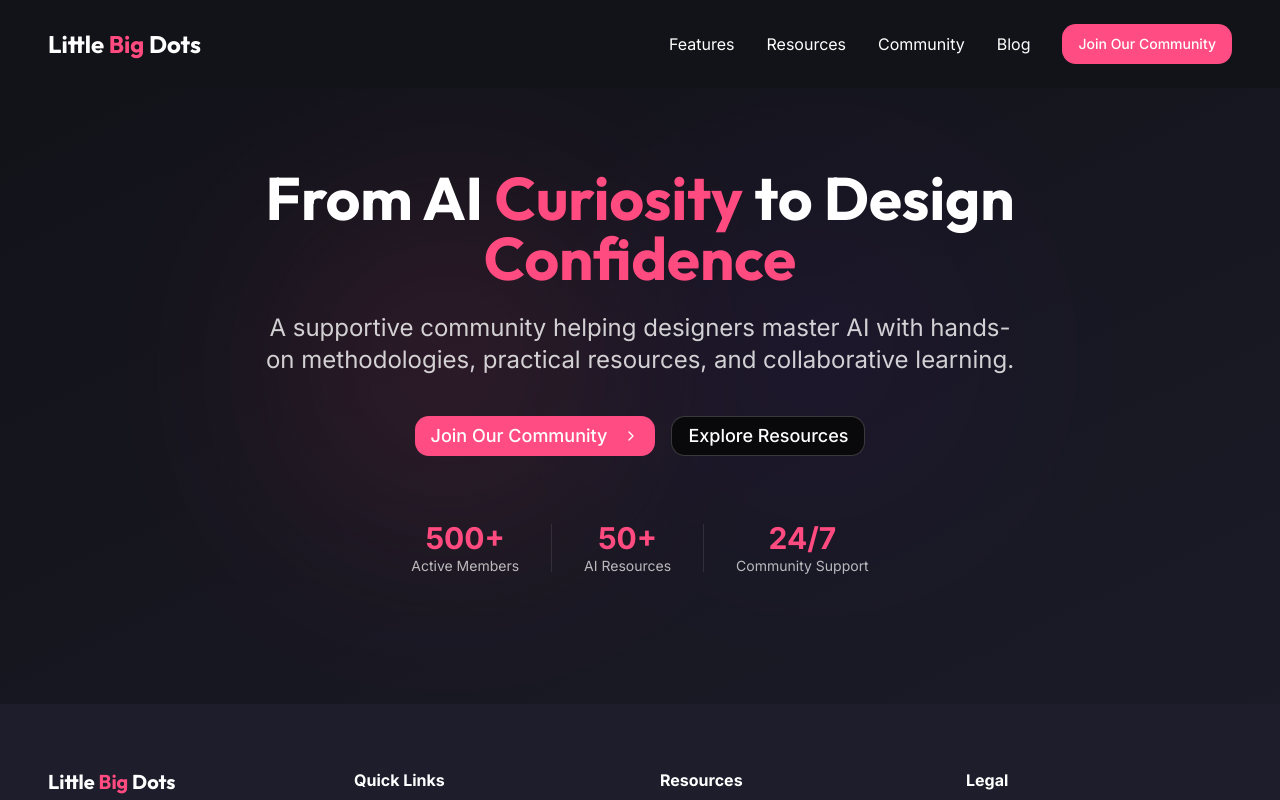
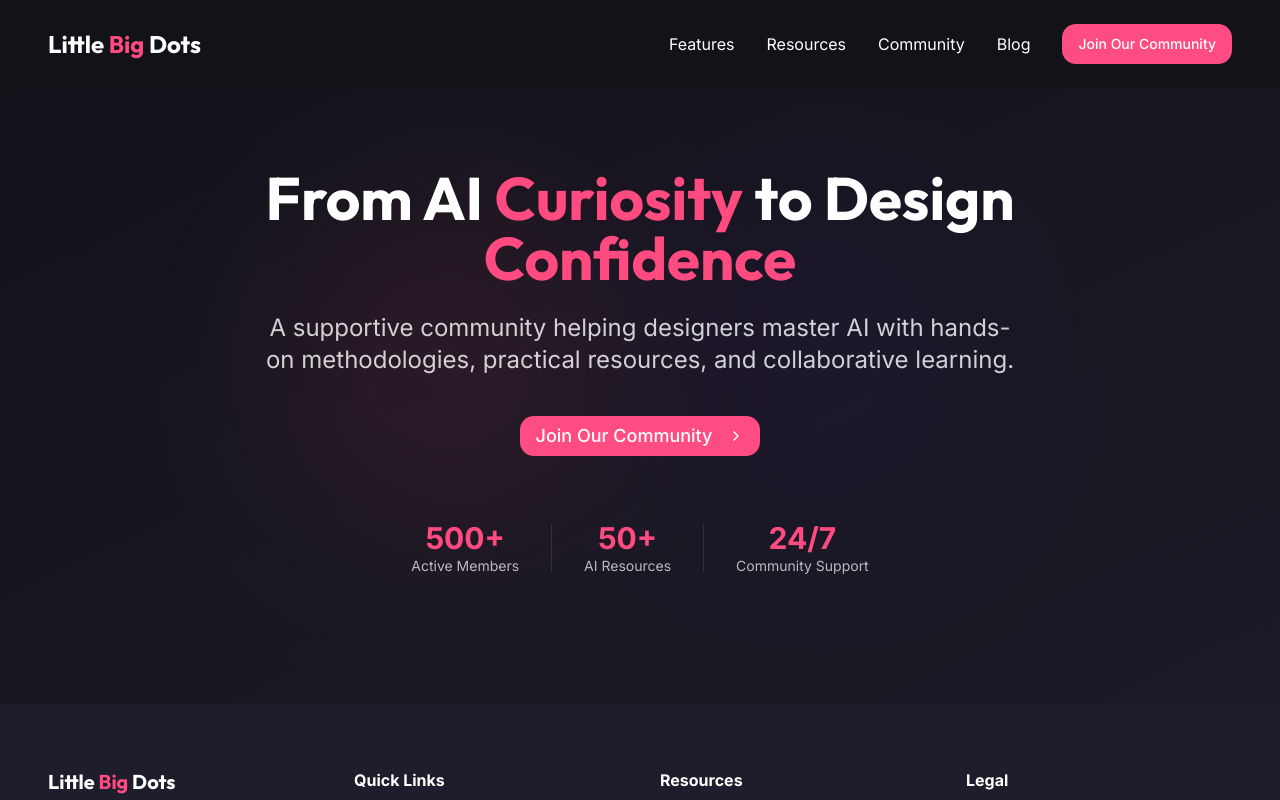
Before and after one commit to yogesh3369/dot-design-community-hub, a React (Vite) app: page / in a window 1280 px wide. Shown: the top 800 px of the page. Built offline with nearby package versions, Linux system fonts and the light colour scheme.

Commit message:
Visual edit in Lovable
Edited UI in Lovable

```diff
--- a/src/components/Hero.tsx
+++ b/src/components/Hero.tsx
@@ -1,10 +1,7 @@
-
 import { Button } from "@/components/ui/button";
 import { ChevronRight } from "lucide-react";
-
 const Hero = () => {
-  return (
-    <section className="relative pt-20 pb-32 overflow-hidden">
+  return <section className="relative pt-20 pb-32 overflow-hidden">
       {/* Background gradient and effects */}
       <div className="absolute inset-0 bg-lbd-dark z-0">
         <div className="absolute top-0 left-0 w-full h-full bg-gradient-to-br from-lbd-dark to-lbd-dark-accent opacity-80"></div>
@@ -29,9 +26,7 @@ const Hero = () => {
               <ChevronRight className="ml-2 h-5 w-5 group-hover:translate-x-1 transition-transform" />
             </Button>
 
-            <Button variant="outline" className="border-lbd-white/20 text-lg hover:bg-lbd-dark-accent w-full sm:w-auto">
-              Explore Resources
-            </Button>
+
           </div>
 
           <div className="mt-16 flex items-center justify-center space-x-8">
@@ -56,8 +51,6 @@ const Hero = () => {
           </div>
         </div>
       </div>
-    </section>
-  );
+    </section>;
 };
-
 export default Hero;
```
